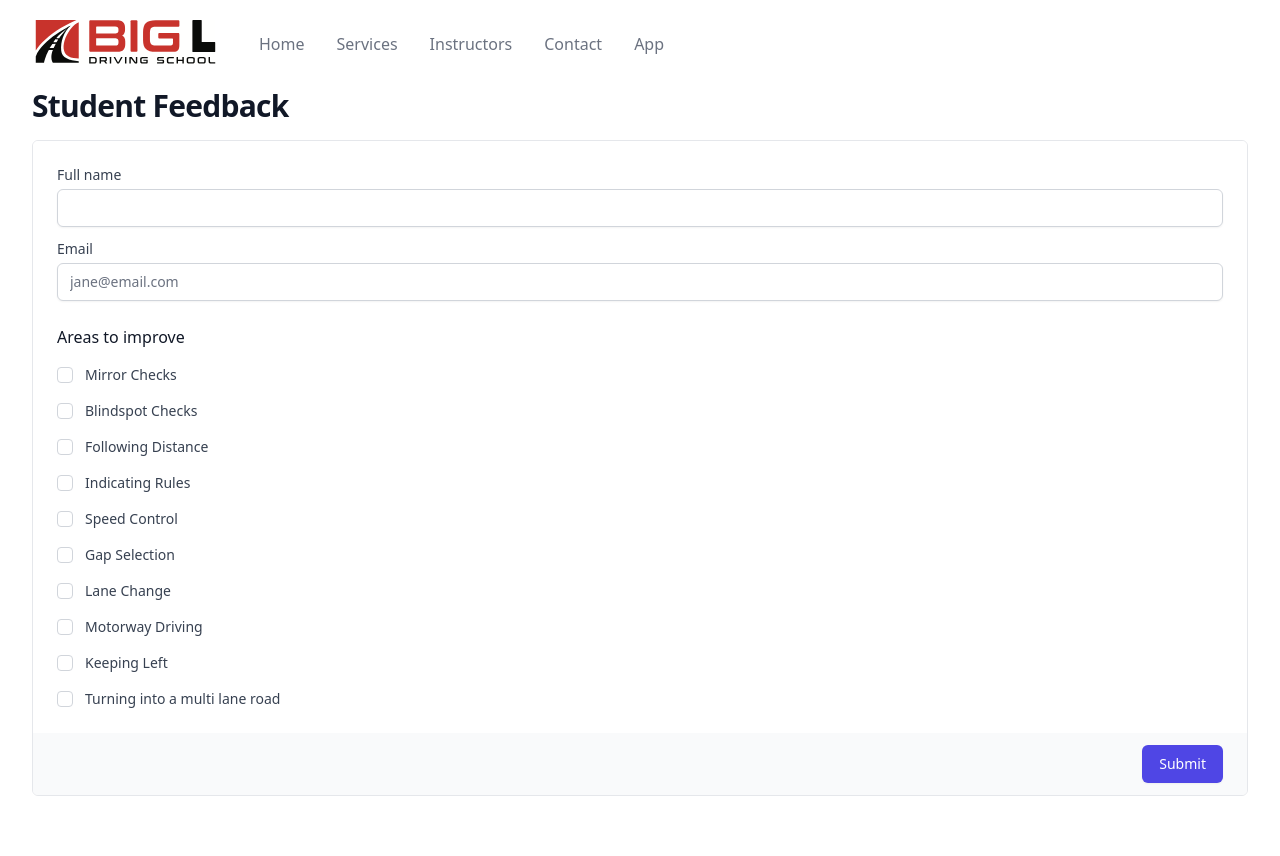
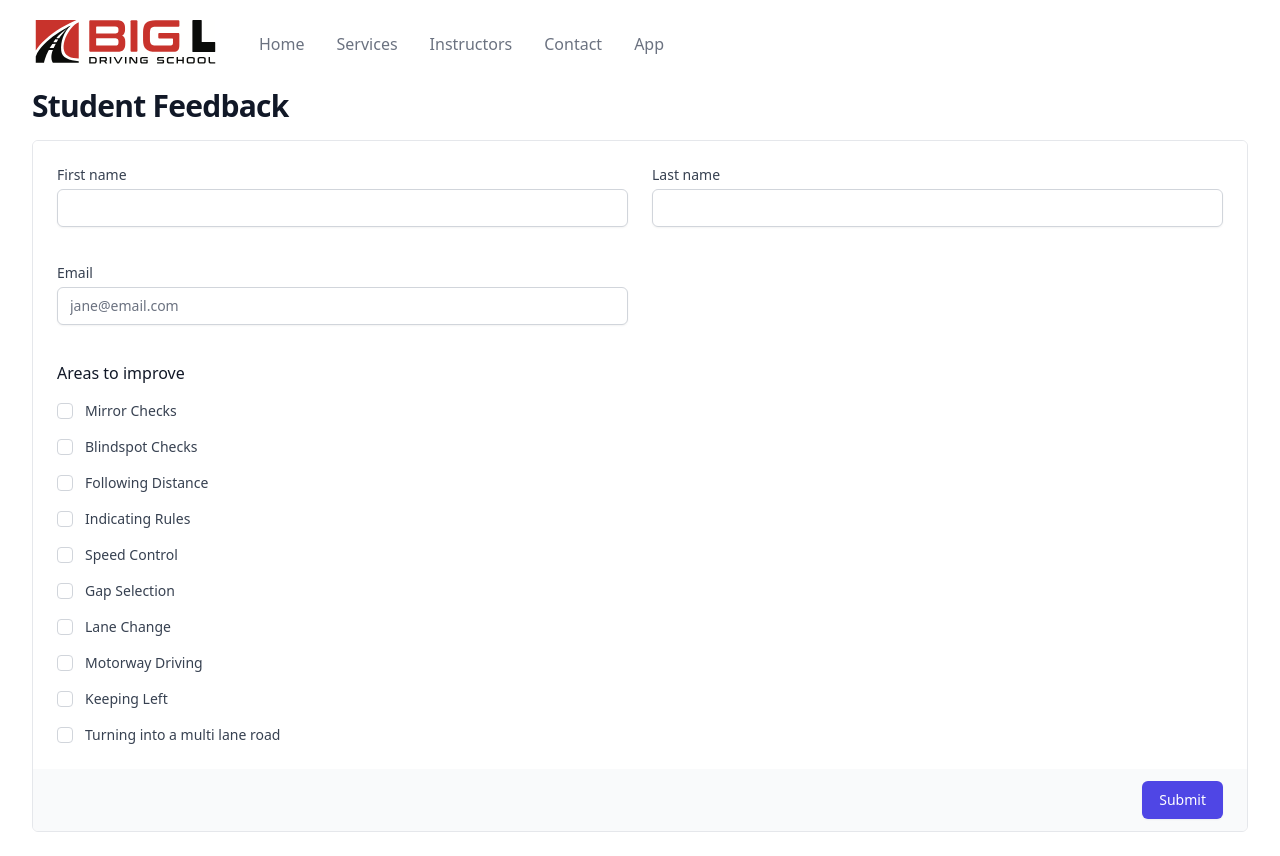
Before and after one commit to bigldrivingschool/bigl-website, a Next.js app: page /app in a window 1280 px wide. Before the commit the page ends 820 px from the top, so only its background shows below. Built offline with nearby package versions, Linux system fonts and the light colour scheme.

Commit message:
Integrate e2e with template

```diff
--- a/components/FeedbackForm/FeedbackForm.tsx
+++ b/components/FeedbackForm/FeedbackForm.tsx
@@ -1,3 +1,4 @@
+import { SetStateAction, useState } from "react";
 import { FeedbackArea, FeedbackFormData } from "../../models";
 import { TextField } from "../TextField";
 
@@ -15,13 +16,18 @@ const feedbackAreas: { id: FeedbackArea; label: string }[] = [
 ];
 
 export const FeedbackForm = () => {
+  const [firstName, setFirstName] = useState("");
+  const [lastName, setLastName] = useState("");
+  const [email, setEmail] = useState("");
+  const [feedback, setFeedback] = useState<FeedbackArea[]>([]);
+
   const handleSubmit = async (event: any) => {
     event.preventDefault();
-    console.log(event);
     const data: FeedbackFormData = {
-      name: event.target.fullName.value,
+      firstName: event.target.firstName.value,
+      lastName: event.target.lastName.value,
       email: event.target.email.value,
-      feedbackAreas: ["blindspot"],
+      feedbackAreas: feedback,
     };
 
     const res = await fetch("/api/feedback", {
@@ -43,8 +49,28 @@ export const FeedbackForm = () => {
         <div className="space-y-6 bg-white px-4 py-5 sm:p-6">
           <fieldset>
             <legend className="sr-only">Student Feedback</legend>
+            <div className="grid grid-cols-6 gap-6">
               <div className="col-span-6 mb-3 sm:col-span-3">
-              <TextField name="fullName" label="Full name" id="fullName" />
+                <TextField
+                  name="firstName"
+                  label="First name"
+                  id="firstName"
+                  value={firstName}
+                  onChange={(e) => {
+                    setFirstName(e.target.value);
+                  }}
+                />
+              </div>
+              <div className="col-span-6 mb-3 sm:col-span-3">
+                <TextField
+                  name="lastName"
+                  label="Last name"
+                  id="lastName"
+                  value={lastName}
+                  onChange={(e) => {
+                    setLastName(e.target.value);
+                  }}
+                />
               </div>
               <div className="col-span-6 mb-3 sm:col-span-3">
                 <TextField
@@ -53,7 +79,12 @@ export const FeedbackForm = () => {
                   placeholder="jane@email.com"
                   type="email"
                   id="email"
+                  value={email}
+                  onChange={(e) => {
+                    setEmail(e.target.value);
+                  }}
                 />
+              </div>
             </div>
             <div
               className="mt-6 text-base font-medium text-gray-900"
@@ -67,9 +98,17 @@ export const FeedbackForm = () => {
                   <div className="flex h-5 items-center">
                     <input
                       id={area.id}
-                      name={area.id}
+                      name="area"
                       type="checkbox"
                       className="h-4 w-4 rounded border-gray-300 text-indigo-600 focus:ring-indigo-500"
+                      checked={feedback.includes(area.id)}
+                      onChange={(e) => {
+                        if (e.target.checked) {
+                          setFeedback([...feedback, area.id]);
+                        } else {
+                          setFeedback(feedback.filter((f) => f !== area.id));
+                        }
+                      }}
                     />
                   </div>
                   <div className="ml-3 text-sm">
--- a/components/TextField/TextField.tsx
+++ b/components/TextField/TextField.tsx
@@ -1,4 +1,4 @@
-import { HTMLInputTypeAttribute } from "react";
+import { ChangeEvent, HTMLInputTypeAttribute } from "react";
 
 type TextFieldProps = {
   value?: string | number;
@@ -7,6 +7,7 @@ type TextFieldProps = {
   name: string;
   placeholder?: string;
   type?: Extract<HTMLInputTypeAttribute, "text" | "email">;
+  onChange?: (e: ChangeEvent<HTMLInputElement>) => void;
 };
 
 export const TextField = ({
@@ -16,6 +17,7 @@ export const TextField = ({
   value,
   type = "text",
   id,
+  onChange,
 }: TextFieldProps) => {
   return (
     <>
@@ -29,6 +31,7 @@ export const TextField = ({
         name={name}
         id={id}
         className="mt-1 block w-full rounded-md border-gray-300 shadow-sm focus:border-indigo-500 focus:ring-indigo-500 sm:text-sm"
+        onChange={onChange}
       />
     </>
   );
--- a/models/index.ts
+++ b/models/index.ts
@@ -11,7 +11,8 @@ export type FeedbackArea =
   | "multiLaneTurn";
 
 export type FeedbackFormData = {
-  name: string;
+  firstName: string;
+  lastName: string;
   email: string;
   feedbackAreas: FeedbackArea[];
 };
--- a/pages/api/feedback.ts
+++ b/pages/api/feedback.ts
@@ -18,22 +18,22 @@ export default async function handler(
 
   console.log("body: ", body);
 
-  if (!body.name || !body.email || !body.feedbackAreas.length) {
+  if (!body.firstName || !body.email || !body.feedbackAreas.length) {
     return res.status(400).json({ data: "Required fields are missing" });
   }
 
   const msg: MailDataRequired = {
-    from: "testemail@gmail.com", // Change to your verified sender
-    subject: "Sending with SendGrid is Fun",
-    text: "and easy to do anywhere, even with Node.js",
-    html: "<strong>and easy to do anywhere, even with Node.js</strong>",
-    mailSettings: {
-      sandboxMode: {
-        enable: true,
-      },
-    },
+    from: process.env.SENDGRID_SENDER_EMAIL || "",
+    to: body.email,
+    bcc: process.env.SENDGRID_SENDER_EMAIL,
+    // mailSettings: {
+    //   sandboxMode: {
+    //     enable: true,
+    //   },
+    // },
     templateId: "d-b71666d8c05e4225a858ee820ba0abbe",
     dynamicTemplateData: {
+      first_name: body.firstName,
       feedback: body.feedbackAreas,
     },
   };
@@ -45,5 +45,5 @@ export default async function handler(
     return res.status(error?.statusCode || 500).json({ error: error.message });
   }
 
-  res.status(200).json({ data: `${body.name} ${body.email}` });
+  res.status(200).json({ data: `${body.firstName} ${body.email}` });
 }
```
Also changed, not shown: 1 other file (tests, documents, lock files or other folders). Lines whose indentation alone changed are shown as unchanged.
